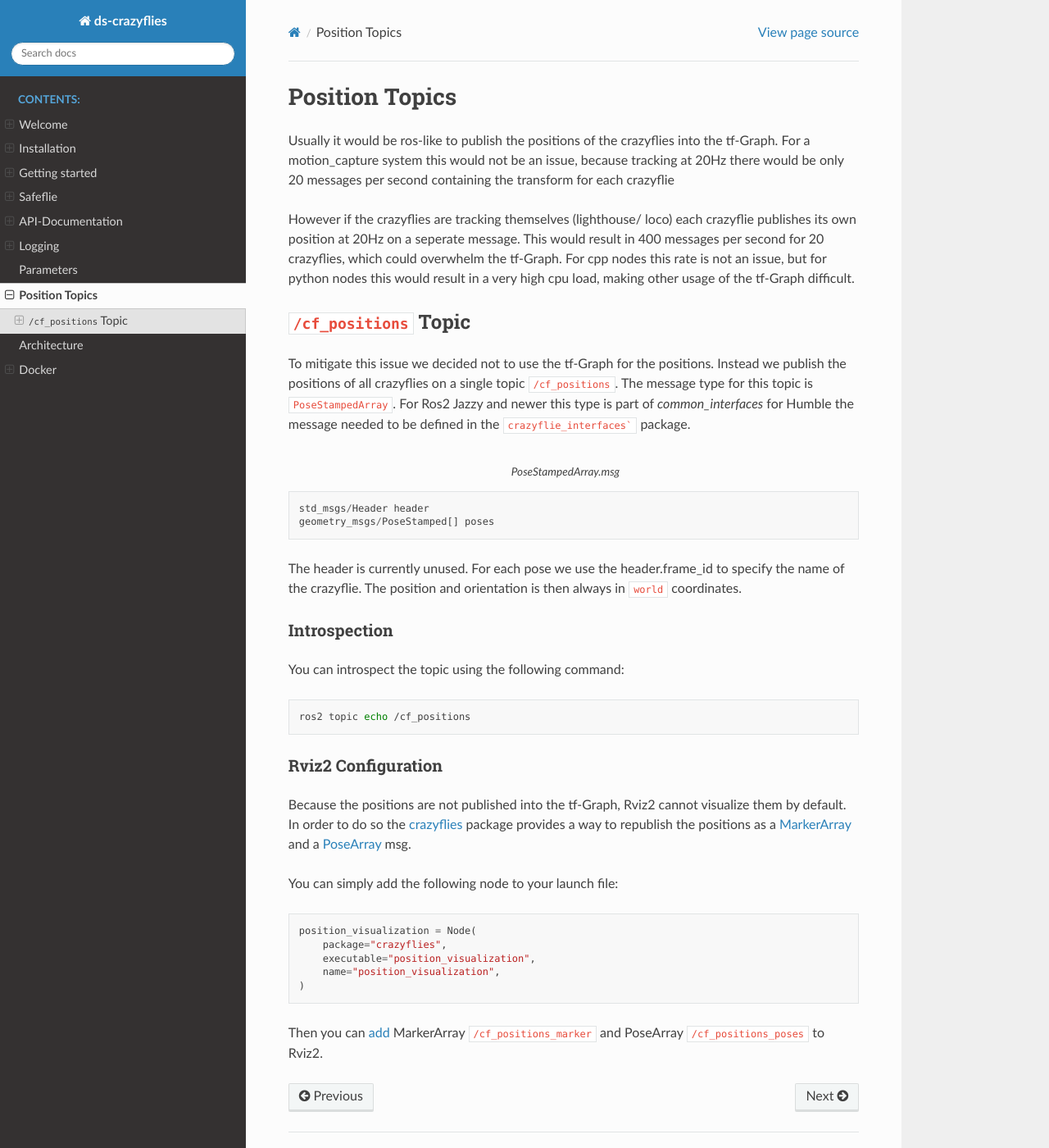
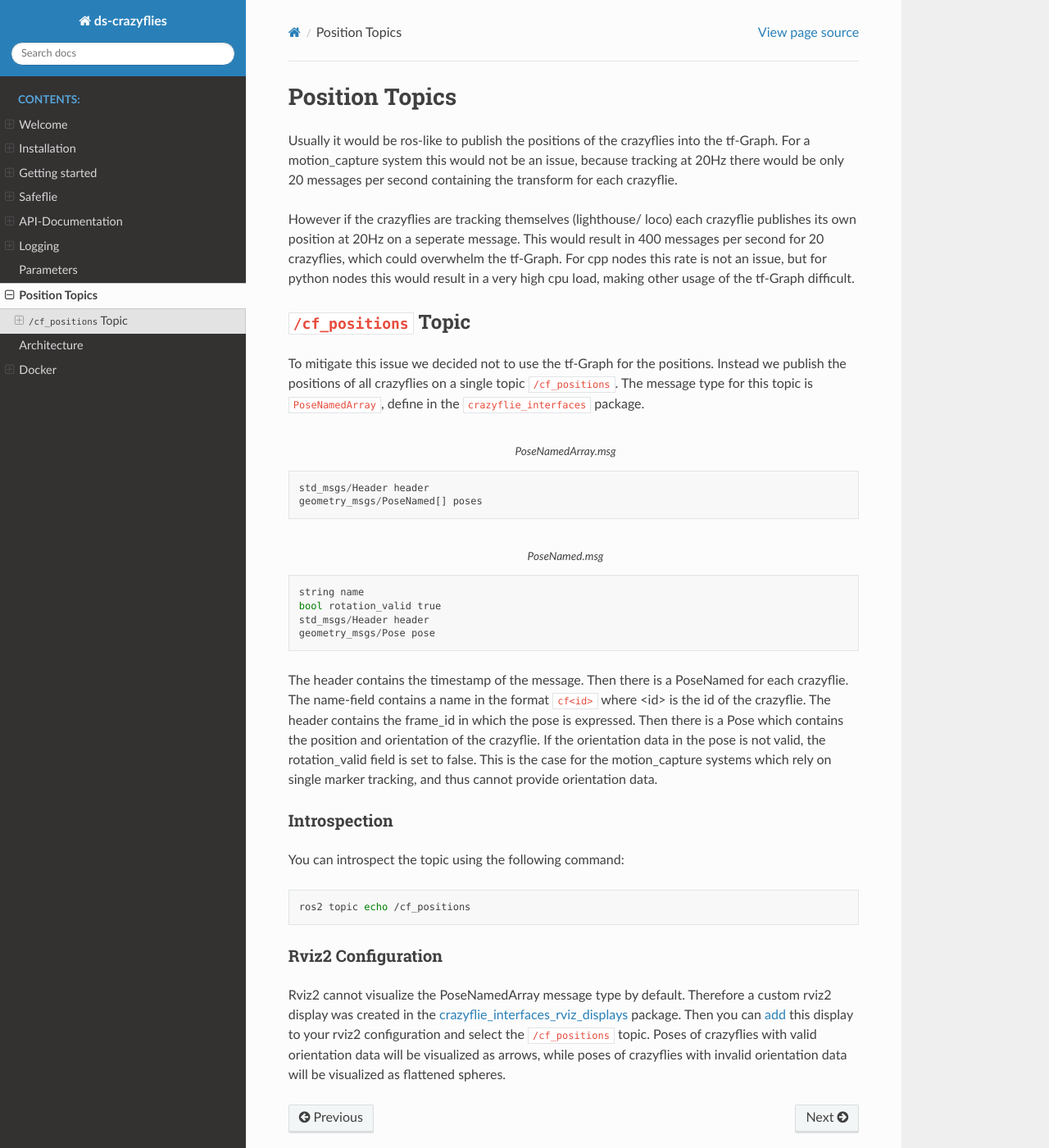
Before and after one commit to DynamicSwarms/ds-crazyflies, a Sphinx documentation site: the page built from docs/position_topics.rst, in a window 1280 px wide and 1400 px high. Shown: the whole window at 82% size. Built offline with Sphinx 7.4.7 and the Read the Docs theme 3.1.0, drawn with Linux system fonts in a browser that asks for light colours.

````diff
--- a/docs/crazyflie_configuration.rst
+++ b/docs/crazyflie_configuration.rst
@@ -13,7 +13,7 @@ Crazyflie Configuration
 For the hardware there are two `.yaml` files which are used to configure the Crazyflie. The default files are automatically loaded if no changes are made and should be sufficient for most use cases. If you need parameters to be set at startup or have a specific motion_capture setup you can create your own `.yaml` files and load them instead.
 
 Both files are arguments of the `hardware.launch.py <https://github.com/DynamicSwarms/crazyflie_hardware/blob/master/src/crazyflie_hardware_bringup/launch/hardware.launch.py>`_ launch file. You can therefore pass the parameter ``crazyflie_types_yaml`` or ``crazyflie_configuration_yaml`` (`see <https://github.com/DynamicSwarms/crazyflie_hardware/blob/master/src/crazyflie_hardware_gateway/launch/crazyflie_hardware_gateway.launch.py>`_).
-Follow this tutorial to learn about ros2 launch arguments: `Using Substitutions <https://docs.ros.org/en/humble/Tutorials/Intermediate/Launch/Using-Substitutions.html>`_.
+Follow this tutorial to learn about ros2 launch arguments: `Using Substitutions <https://docs.ros.org/en/lyrical/Tutorials/Intermediate/Launch/Using-Substitutions.html>`_.
 
 When launching with the `framework.launch.py <https://github.com/DynamicSwarms/ds-crazyflies/blob/master/src/crazyflies/launch/framework.launch.py>`_ both arguments are passed through and can be used just like with the gateway.
 
--- a/docs/installation.rst
+++ b/docs/installation.rst
@@ -59,7 +59,7 @@ Step by Step Instructions
 
    .. code-block:: bash
 
-      source /opt/ros/humble/setup.bash
+      source /opt/ros/lyrical/setup.bash
       colcon build
 
 
--- a/docs/logging.rst
+++ b/docs/logging.rst
@@ -12,6 +12,11 @@ A ``Log Block`` consists of several variables.
 A list of `Logging groups and variables <https://www.bitcraze.io/documentation/repository/crazyflie-firmware/master/api/logs/>`_ is available on the bitcraze website.
 Depending on your firmware version some variables might not be available.
 
+
+.. Note::
+    The following description is out of data.
+    There are two services available now: /cfID/add_logging and /cfID/remove_logging.
+    Blocks automatically start after creation.
 
 
 
--- a/docs/position_topics.rst
+++ b/docs/position_topics.rst
@@ -5,7 +5,7 @@ Position Topics
 ###############
 
 Usually it would be ros-like to publish the positions of the crazyflies into the tf-Graph.
-For a motion_capture system this would not be an issue, because tracking at 20Hz there would be only 20 messages per second containing the transform for each crazyflie
+For a motion_capture system this would not be an issue, because tracking at 20Hz there would be only 20 messages per second containing the transform for each crazyflie.
 
 However if the crazyflies are tracking themselves (lighthouse/ loco) each crazyflie publishes its own position at 20Hz on a seperate message.
 This would result in 400 messages per second for 20 crazyflies, which could overwhelm the tf-Graph.
@@ -16,20 +16,31 @@ For cpp nodes this rate is not an issue, but for python nodes this would result
 
 To mitigate this issue we decided not to use the tf-Graph for the positions.
 Instead we publish the positions of all crazyflies on a single topic ``/cf_positions``.
-The message type for this topic is ``PoseStampedArray``.
-For Ros2 Jazzy and newer this type is part of `common_interfaces` for Humble the message needed to be defined in the ``crazyflie_interfaces``` package.
+The message type for this topic is ``PoseNamedArray``, define in the ``crazyflie_interfaces`` package.
 
 
 .. code-block::
-    :caption: PoseStampedArray.msg
+    :caption: PoseNamedArray.msg
 
     std_msgs/Header header
-    geometry_msgs/PoseStamped[] poses
+    geometry_msgs/PoseNamed[] poses
+
+.. code-block::
+    :caption: PoseNamed.msg
+
+    string name
+    bool rotation_valid true
+    std_msgs/Header header
+    geometry_msgs/Pose pose
 
 
-The header is currently unused.
-For each pose we use the header.frame_id to specify the name of the crazyflie.
-The position and orientation is then always in ``world`` coordinates.
+The header contains the timestamp of the message.
+Then there is a PoseNamed for each crazyflie.
+The name-field contains a name in the format ``cf<id>`` where <id> is the id of the crazyflie.
+The header contains the frame_id in which the pose is expressed.
+Then there is a Pose which contains the position and orientation of the crazyflie.
+If the orientation data in the pose is not valid, the rotation_valid field is set to false.
+This is the case for the motion_capture systems which rely on single marker tracking, and thus cannot provide orientation data.
 
 
 Introspection
@@ -46,17 +57,7 @@ You can introspect the topic using the following command:
 Rviz2 Configuration
 -------------------
 
-Because the positions are not published into the tf-Graph, Rviz2 cannot visualize them by default.
-In order to do so the :doc:`crazyflies</crazyflies>` package provides a way to republish the positions as a `MarkerArray <https://docs.ros.org/en/humble/p/visualization_msgs/msg/MarkerArray.html>`_ and a `PoseArray <https://docs.ros.org/en/humble/p/geometry_msgs/msg/PoseArray.html>`_ msg.
-
-You can simply add the following node to your launch file:
-
-.. code-block:: python
-
-    position_visualization = Node(
-        package="crazyflies",
-        executable="position_visualization",
-        name="position_visualization",
-    )
-
-Then you can `add <https://docs.ros.org/en/humble/Tutorials/Intermediate/RViz/RViz-User-Guide/RViz-User-Guide.html#adding-a-new-display>`_ MarkerArray ``/cf_positions_marker`` and PoseArray ``/cf_positions_poses`` to Rviz2.
+Rviz2 cannot visualize the PoseNamedArray message type by default.
+Therefore a custom rviz2 display was created in the `crazyflie_interfaces_rviz_displays <https://github.com/DynamicSwarms/crazyflie_interfaces_rviz_displays>`_ package.
+Then you can `add <https://docs.ros.org/en/lyrical/Tutorials/Intermediate/RViz/RViz-User-Guide/RViz-User-Guide.html#adding-a-new-display>`_ this display to your rviz2 configuration and select the ``/cf_positions`` topic.
+Poses of crazyflies with valid orientation data will be visualized as arrows, while poses of crazyflies with invalid orientation data will be visualized as flattened spheres.
--- a/docs/safeflie.rst
+++ b/docs/safeflie.rst
@@ -54,7 +54,7 @@ Then in a new terminal you can start a Safeflie with:
     ros2 launch crazyflies safeflie.launch.py id:=231 type:="SIMULATION" channel:=80 initial_position:=[0.0,0.0,0.0] tracked:=false
 
 * **id**: The id of the crazyflie.
-* **type**: ['HARDWARE', 'SIMULATION', 'WEBOTS'] depending on the framework/hardware you want to use. Use "HARDWARE" for SITL
+* **type**: ['HARDWARE', 'SIMULATION'] depending on the framework/hardware you want to use. Use "HARDWARE" for SITL
 * **channel**: The channel of the crazyflie, if a real crazyflie is used.
 * **initial_position**: The crazyflies initial position, if a real crazyflie is used.
 * **tracked**: Whether the crazyflie is tracked by an external tracking system. (Leave as is if using Webots or Lighthouse/Loco) (default: False).
````
Also changed, not shown: README.md (+24 -10 lines).
